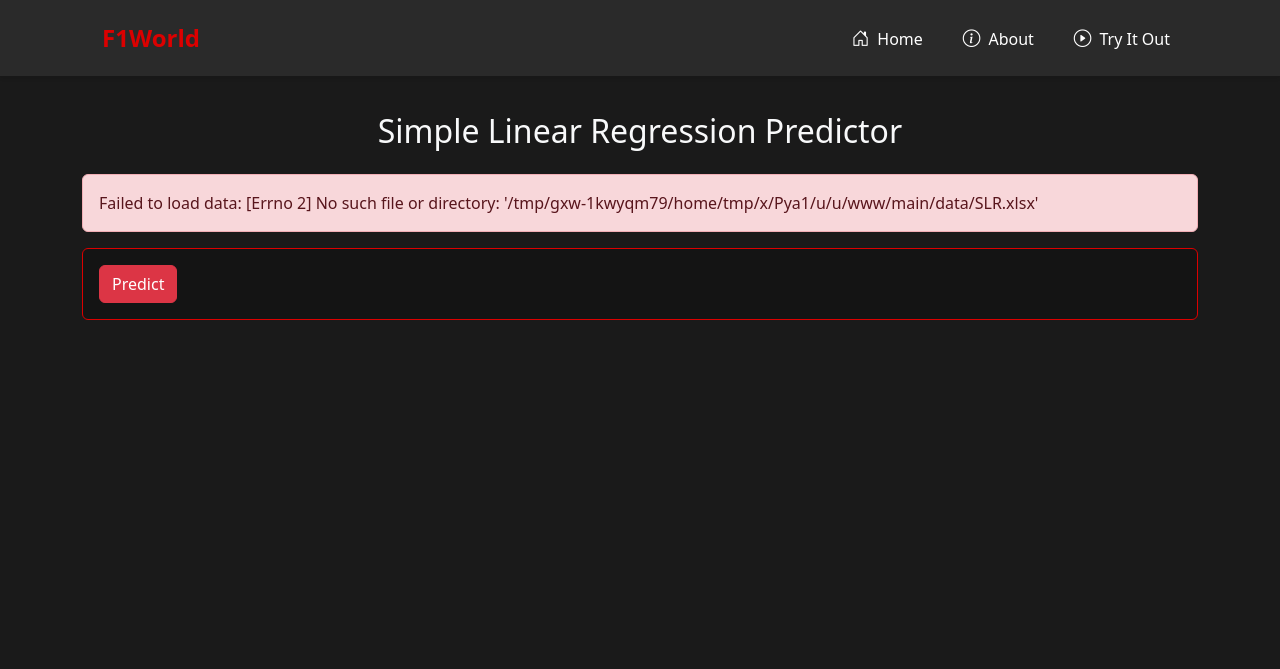
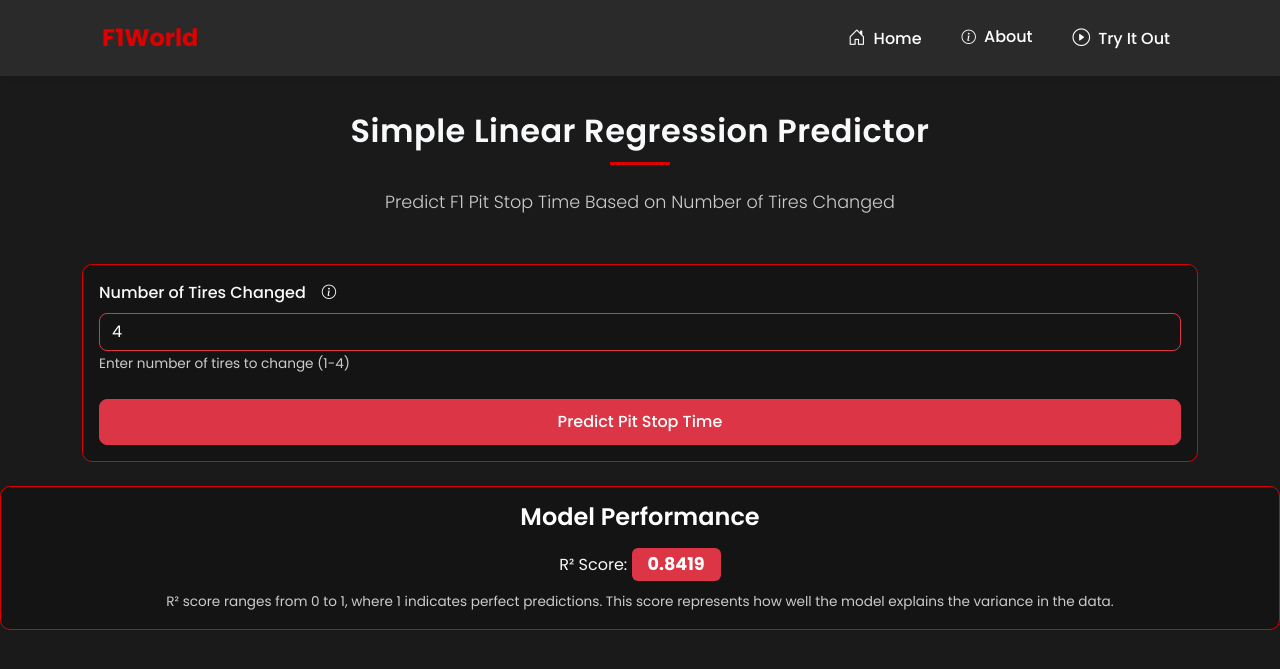
Before and after one commit to 00ROHIT00/F1World---Machine-Learning-Project, a Django app: page /slr/ in a window 1280 px wide. Shown: the top 669 px of the page. Run offline with Django 5.2, Linux system fonts and the light colour scheme.

Commit message:
Fixed SLR

```diff
--- /dev/null
+++ b/main/SLR/models/model_metrics.json
@@ -0,0 +1 @@
+{"r2_score": 0.8419397849914236, "coefficient": 0.7029528455367596, "intercept": 3.4009328164706187}
--- a/main/SLR/views.py
+++ b/main/SLR/views.py
@@ -3,50 +3,57 @@ import pandas as pd
 import numpy as np
 import os
 import joblib
+import json
 
 def slr_view(request):
-    context = {}
+    context = {
+        'feature_names': ['Number of Tires Changed'],
+        'target_name': 'Pit Stop Time (s)'
+    }
 
+    # Load model metrics for R² score
     try:
-        # Get the absolute paths
-        current_dir = os.path.dirname(os.path.abspath(__file__))
-        data_path = os.path.join(os.path.dirname(current_dir), 'data', 'SLR.xlsx')
-        model_path = os.path.join(current_dir, 'models', 'slr_model.joblib')
-        scaler_path = os.path.join(current_dir, 'models', 'scaler.joblib')
+        with open('main/SLR/models/model_metrics.json', 'r') as f:
+            metrics = json.load(f)
+            context['r2_score'] = metrics['r2_score']
+    except Exception as e:
+        context['error'] = f"Error loading model metrics: {str(e)}"
+        return render(request, 'main/slr.html', context)
 
-        # Load the data
-        df = pd.read_excel(data_path)
-        feature_names = df.columns[:-1].tolist()
-        target_name = df.columns[-1]
+    if request.method == 'POST':
+        try:
+            # Get input values
+            input_values = {}
+            for i, feature in enumerate(context['feature_names']):
+                value = int(request.POST.get(f'feature_{i}'))
+                if value < 1 or value > 4:
+                    raise ValueError("Number of tires must be between 1 and 4")
+                input_values[feature] = value
 
-        if request.method == 'POST':
-            try:
-                # Get input values
-                input_values = [float(request.POST.get(f'feature_{i}', 0))
-                              for i in range(len(feature_names))]
+            # Load model and scaler
+            model = joblib.load('main/SLR/models/slr_model.joblib')
+            scaler = joblib.load('main/SLR/models/scaler.joblib')
 
-                # Load the model and scaler
-                model = joblib.load(model_path)
-                scaler = joblib.load(scaler_path)
+            # Create DataFrame with the exact same structure as training
+            X = pd.DataFrame(columns=['Number of Tires Changed'])
+            X.loc[0, 'Number of Tires Changed'] = input_values['Number of Tires Changed']
+            X_scaled = scaler.transform(X)
 
-                # Prepare input for prediction
-                X_input = np.array(input_values).reshape(1, -1)
-                X_input_scaled = scaler.transform(X_input)
+            # Make prediction and format it properly
+            prediction = model.predict(X_scaled)[0]
+            prediction = max(1.9, prediction)  # Ensure minimum pit stop time is 1.9 seconds
+            prediction = round(prediction, 2)  # Round to 2 decimal places for seconds
 
-                # Make prediction
-                prediction = model.predict(X_input_scaled)[0]
+            # Update context with results
+            context.update({
+                'success': True,
+                'prediction': f"{prediction:.2f}",  # Always show 2 decimal places for seconds
+                'input_values': input_values
+            })
 
-                context['prediction'] = f"{prediction:.2f}"
-                context['input_values'] = dict(zip(feature_names, input_values))
-                context['success'] = True
-
-            except Exception as e:
-                context['error'] = f"Prediction error: {str(e)}"
-
-        context['feature_names'] = feature_names
-        context['target_name'] = target_name
-
-    except Exception as e:
-        context['error'] = f"Failed to load data: {str(e)}"
+        except ValueError as ve:
+            context['error'] = str(ve)
+        except Exception as e:
+            context['error'] = f"Prediction error: {str(e)}"
 
     return render(request, 'main/slr.html', context)
--- a/main/templates/main/slr.html
+++ b/main/templates/main/slr.html
@@ -3,6 +3,7 @@
 {% block content %}
 <div class="container mt-5">
     <h2 class="mb-4 text-light text-center title">Simple Linear Regression Predictor</h2>
+    <p class="text-light text-center subtitle mb-5">Predict F1 Pit Stop Time Based on Number of Tires Changed</p>
 
     {% if error %}
     <div class="alert alert-danger" role="alert">
@@ -12,7 +13,7 @@
 
     {% if success %}
     <div class="alert alert-success" role="alert">
-        Predicted {{ target_name }}: {{ prediction }}
+        Predicted Pit Stop Time: {{ prediction }}s
     </div>
     {% endif %}
 
@@ -21,16 +22,27 @@
             <form method="post">
                 {% csrf_token %}
                 {% for feature in feature_names %}
-                <div class="mb-3">
-                    <label for="feature_{{ forloop.counter0 }}" class="form-label">{{ feature }}</label>
-                    <input type="number" step="any" class="form-control bg-dark text-light border-danger"
+                <div class="mb-4">
+                    <label for="feature_{{ forloop.counter0 }}" class="form-label d-flex align-items-center">
+                        {{ feature }}
+                        <i class="bi bi-info-circle ms-2" data-bs-toggle="tooltip" data-bs-placement="right"
+                           title="Number of tires to be changed during the pit stop (1-4)"></i>
+                    </label>
+                    <input type="number"
+                           step="1"
+                           class="form-control bg-dark text-light border-danger"
                            id="feature_{{ forloop.counter0 }}"
                            name="feature_{{ forloop.counter0 }}"
-                           value="0"
+                           value="4"
+                           min="1"
+                           max="4"
                            required>
+                    <small class="text-muted">
+                        Enter number of tires to change (1-4)
+                    </small>
                 </div>
                 {% endfor %}
-                <button type="submit" class="btn btn-danger">Predict</button>
+                <button type="submit" class="btn btn-danger w-100">Predict Pit Stop Time</button>
             </form>
         </div>
     </div>
@@ -42,7 +54,7 @@
             <table class="table table-dark table-bordered">
                 <thead>
                     <tr>
-                        <th>Feature</th>
+                        <th>Factor</th>
                         <th>Value</th>
                     </tr>
                 </thead>
@@ -50,12 +62,12 @@
                     {% for feature, value in input_values.items %}
                     <tr>
                         <td>{{ feature }}</td>
-                        <td>{{ value }}</td>
+                        <td>{{ value }} tire{% if value != 1 %}s{% endif %}</td>
                     </tr>
                     {% endfor %}
                     <tr class="table-danger">
                         <td><strong>{{ target_name }}</strong></td>
-                        <td><strong>{{ prediction }}</strong></td>
+                        <td><strong>{{ prediction }}s</strong></td>
                     </tr>
                 </tbody>
             </table>
@@ -64,7 +76,50 @@
     {% endif %}
 </div>
 
+{% if r2_score %}
+<div class="card bg-dark text-light border-danger mt-4">
+    <div class="card-body text-center">
+        <h4 class="card-title mb-3">Model Performance</h4>
+        <p class="mb-2">R² Score: <span class="badge bg-danger">{{ r2_score|floatformat:4 }}</span></p>
+        <small class="text-muted">
+            R² score ranges from 0 to 1, where 1 indicates perfect predictions.
+            This score represents how well the model explains the variance in the data.
+        </small>
+    </div>
+</div>
+{% endif %}
+
 <style>
+    @import url('https://fonts.googleapis.com/css2?family=Poppins:wght@300;400;500;600;700&display=swap');
+
+    * {
+        font-family: 'Poppins', sans-serif;
+    }
+
+    .title {
+        font-weight: 600;
+        letter-spacing: 0.5px;
+        position: relative;
+        padding-bottom: 15px;
+    }
+
+    .title::after {
+        content: '';
+        position: absolute;
+        bottom: 0;
+        left: 50%;
+        transform: translateX(-50%);
+        width: 60px;
+        height: 3px;
+        background-color: var(--ferrari-red);
+    }
+
+    .subtitle {
+        font-weight: 300;
+        font-size: 1.1rem;
+        opacity: 0.8;
+    }
+
     .form-control:focus {
         background-color: var(--darker-bg);
         color: var(--text-light);
@@ -87,15 +142,88 @@
 
     .card {
         background-color: var(--darker-bg) !important;
+        border-radius: 10px;
     }
 
     .form-control {
         background-color: var(--darker-bg) !important;
         color: var(--text-light) !important;
+        border-radius: 8px;
     }
 
     .form-control::placeholder {
         color: var(--text-light-muted) !important;
     }
+
+    .btn {
+        font-weight: 500;
+        padding: 10px 25px;
+        border-radius: 8px;
+        transition: all 0.3s ease;
+    }
+
+    .btn:hover {
+        transform: translateY(-2px);
+        box-shadow: 0 5px 15px rgba(220, 0, 0, 0.3);
+    }
+
+    .form-label {
+        font-weight: 500;
+        margin-bottom: 8px;
+    }
+
+    .alert {
+        border-radius: 10px;
+        font-weight: 500;
+    }
+
+    .card-title {
+        font-weight: 600;
+        margin-bottom: 20px;
+    }
+
+    .table thead th {
+        font-weight: 600;
+        text-transform: uppercase;
+        font-size: 0.9rem;
+        letter-spacing: 0.5px;
+    }
+
+    .table tbody td {
+        font-weight: 400;
+        padding: 12px;
+    }
+
+    .table-danger strong {
+        font-weight: 600;
+    }
+
+    .text-muted {
+        font-size: 0.85rem;
+        margin-top: 4px;
+    }
+
+    .bi-info-circle {
+        font-size: 0.9rem;
+        cursor: help;
+    }
+
+    .d-flex.align-items-center {
+        gap: 0.5rem;
+    }
+
+    .badge {
+        font-size: 1.1rem;
+        padding: 0.5rem 1rem;
+    }
 </style>
+
+<script>
+document.addEventListener('DOMContentLoaded', function() {
+    var tooltipTriggerList = [].slice.call(document.querySelectorAll('[data-bs-toggle="tooltip"]'))
+    var tooltipList = tooltipTriggerList.map(function (tooltipTriggerEl) {
+        return new bootstrap.Tooltip(tooltipTriggerEl)
+    });
+});
+</script>
 {% endblock %}
```
Also changed, not shown: main/SLR/train_model.py (added, +95 -0 lines), 3 other files.
